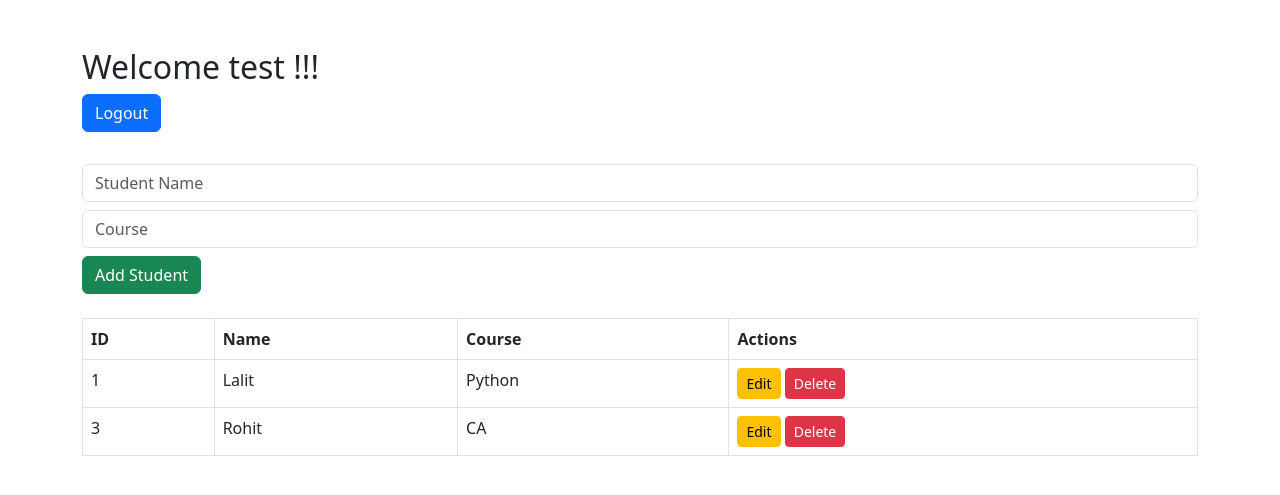
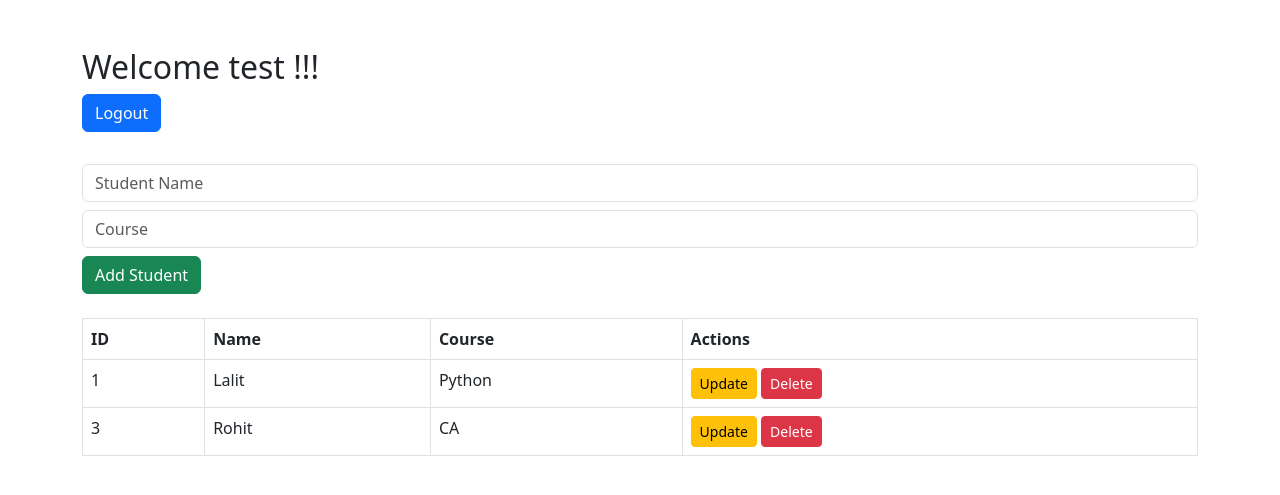
Before and after one commit to mailforlalit/FlaskWithPython, a Flask app: page /dashboard in a window 1280 px wide. Shown: the top 495 px of the page. Run offline with Flask 3, Linux system fonts and the light colour scheme; a user stored in the database is signed in; data comes from the database, SQL or seed files in the repository; both versions use the stored data as it was after the commit.

Commit message:
Edit Delete Students.

```diff
--- a/app.py
+++ b/app.py
@@ -133,18 +133,24 @@ def updateStudents(id):
         course = request.form["course"]
 
         conn.execute(
-            "UPDATE users SET name = ? , course = ? WHERE id = ?",
+            "UPDATE students SET name = ? , course = ? WHERE id = ?",
             (name, course, id)
         )
 
         conn.commit()
         conn.close()
+    return redirect("/dashboard")
 
-        return redirect("/dashboard")
-    student = conn.execute("SELECT * FROM students where id = ?", (id)).fetchone()
+@app.route("/edit/<int:id>", methods=["GET", "POST"])
+def editStudents(id):
+    print("ID is : ")
+    print(id)
+    conn = get_connection()
+    if 'user_id' not in session:
+        return redirect("/login")
+    student = conn.execute("SELECT * FROM students WHERE id = ?", (id,)).fetchone()
     conn.close()
-    return render_template("edit_student.html", student=student)
-
+    return render_template("edit.html", student=student)
 
 # -------------------------
 #  delete Students (READ)
--- a/templates/dashboard.html
+++ b/templates/dashboard.html
@@ -31,7 +31,7 @@
   <td>{{student.name}}</td>
   <td>{{student.course}}</td>
   <td>
-    <a href="/edit/{{student.id}}" class="btn btn-warning btn-sm">Edit</a>
+    <a href="/edit/{{student.id}}" class="btn btn-warning btn-sm">Update</a>
     <a href="/delete/{{student.id}}" class="btn btn-danger btn-sm">Delete</a>
   </td>
 </tr>
--- a/templates/edit.html
+++ b/templates/edit.html
@@ -9,10 +9,10 @@
 {% block content %}
 
 <h2>Update Student</h2>
-<form method="POST">
-  <input type="text" name="name" placeholder="Student Name"
+<form method="POST" action="/update/{{student.id}}">
+  <input type="text" id="name" name="name" value="{{student.name}}" placeholder="Student Name"
          class="form-control mb-2" required>
-  <input type="text" name="course" placeholder="Course"
+  <input type="text" id="course" name="course" value="{{student.course}}" placeholder="Course"
          class="form-control mb-2" required >
   <button class="btn btn-primary">Update Student</button>
 </form>
```
Also changed, not shown: students.db.
